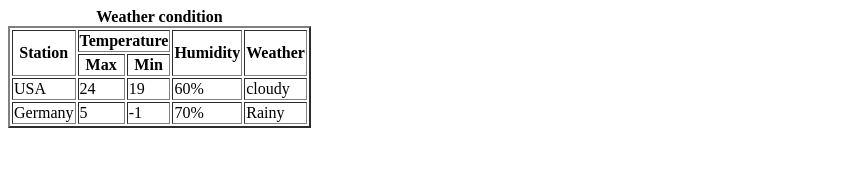
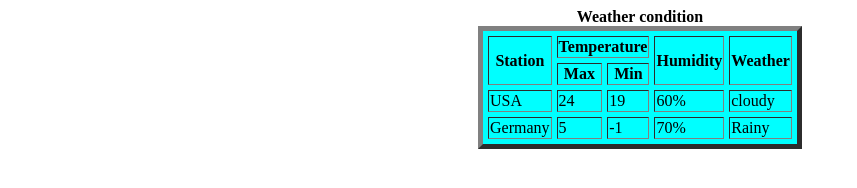
Before and after one commit to kritikrout06/testrepo-, a plain HTML site: page task-table 3.html in a window 1280 px wide. Shown: the whole page, without its empty margins (0-857 px from the left). Drawn offline with Linux system fonts and the light colour scheme.

Commit message:
is task-tavle 3.html task-table1.html task-table2.html added

```diff
--- a/task-table 3.html
+++ b/task-table 3.html
@@ -5,7 +5,7 @@
     <title>Weather condition</title>
 </head>
 <body>
-    <table border="2px">
+    <table border="5px"  bgcolor="aqua" align="center" cellspacing="5px" celpadding="5px">
      <caption><b>Weather condition</b></caption>
         <thead>
            <tr>
```
Also changed, not shown: task-table1.html (+1 -1 lines), task-table2.html (+1 -1 lines).
